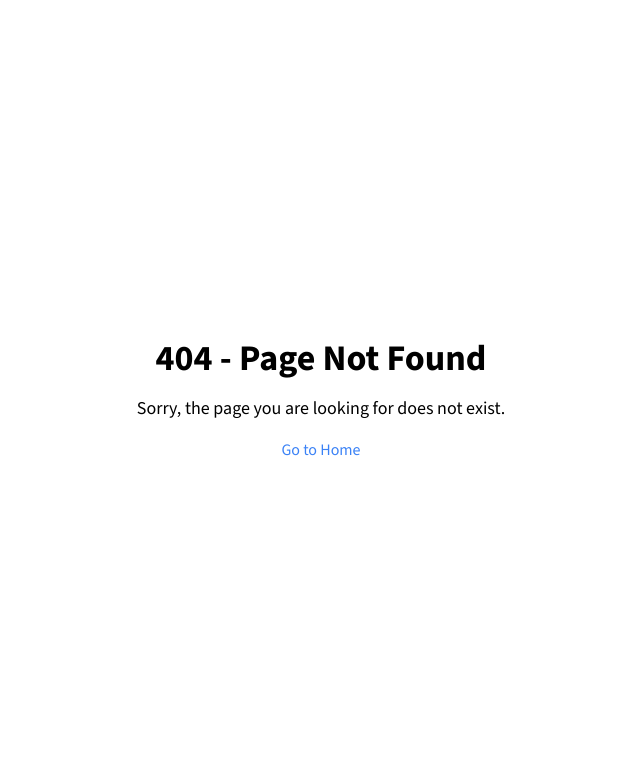
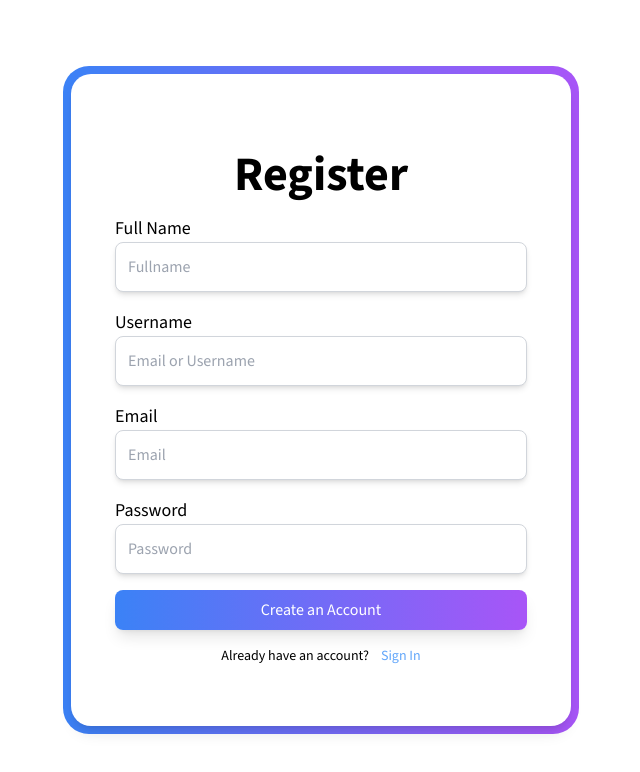
Before and after one commit to Unease08/BuGhar_Frontend, a React (Vite) app: page /register in a window 1280 px wide. Before the commit this address had no page. Shown: the top 772 px of the page, without its empty margins (319-959 px from the left). Built offline with nearby package versions, Linux system fonts and the light colour scheme.

Commit message:
feat : register UI completed

```diff
--- a/src/index.css
+++ b/src/index.css
@@ -17,6 +17,9 @@
 
 * {
   scroll-behavior: smooth;
+  padding: 0;
+  margin: 0;
+  box-sizing: border-box;
 }
 
 @layer base {
--- a/src/routes/UserRoute.jsx
+++ b/src/routes/UserRoute.jsx
@@ -7,6 +7,7 @@ import UserContainer from "../user/components/layout/UserContainer";
 import HomePage from "../user/pages/homepage/HomePage";
 import PrivateRoute from "../auth/PrivateRoute"; // Adjust the path as needed
 import NotFound from "../user/pages/NotFound";
+import Register from "../user/components/register/Register";
 
 const UserRoutes = () => {
   return (
@@ -25,6 +26,15 @@ const UserRoutes = () => {
         element={
           <UserContainer showNavAndFooter={false}>
             <Login />
+          </UserContainer>
+        }
+        exact
+      />
+      <Route
+        path="/register"
+        element={
+          <UserContainer showNavAndFooter={false}>
+            <Register />
           </UserContainer>
         }
         exact
--- a/src/user/components/login/Login.jsx
+++ b/src/user/components/login/Login.jsx
@@ -3,7 +3,7 @@ import React from "react";
 import { Formik, Form, Field, ErrorMessage } from "formik";
 import * as Yup from "yup";
 import api from "../../../library/Api";
-import { useNavigate } from "react-router-dom";
+import { Link, useNavigate } from "react-router-dom";
 import toast from "react-hot-toast";
 
 const validationSchema = Yup.object().shape({
@@ -15,7 +15,7 @@ const validationSchema = Yup.object().shape({
 
 const Login = () => {
   const navigate = useNavigate();
-  const handleSubmit = async (values, { setSubmitting, setErrors }) => {
+  const handleSubmit = async (values, { setSubmitting }) => {
     try {
       const response = await api.post(
         "/auth/login",
@@ -72,7 +72,7 @@ const Login = () => {
                         htmlFor="identifier"
                         className="mb-2 dark:text-gray-400 text-lg"
                       >
-                       Email or Username
+                        Email or Username
                       </label>
                       <Field
                         id="identifier"
@@ -140,7 +140,7 @@ const Login = () => {
                     href="#"
                   >
                     <span className=" ml-3 bg-left-bottom bg-gradient-to-r from-blue-400 to-blue-400 bg-[length:0%_2px] bg-no-repeat group-hover:bg-[length:100%_2px] transition-all duration-500 ease-out">
-                      Sign Up
+                      <Link to='/register'>Sign Up</Link>
                     </span>
                   </a>
                 </h3>
--- /dev/null
+++ b/src/user/components/register/Register.jsx
@@ -0,0 +1,154 @@
+// src/user/components/login/Login.js
+import React from "react";
+import { Formik, Form, Field, ErrorMessage } from "formik";
+import * as Yup from "yup";
+import api from "../../../library/Api";
+import { Link, useNavigate } from "react-router-dom";
+import toast from "react-hot-toast";
+
+const validationSchema = Yup.object().shape({
+  identifier: Yup.string().required("Email or Username is required"),
+  password: Yup.string()
+    .min(6, "Password must be at least 6 characters")
+    .required("Password is required"),
+});
+
+const Register = () => {
+  const handleSubmit = async (values, { setSubmitting }) => {
+    setSubmitting(false);
+  };
+
+  return (
+    <div className="flex font-poppins items-center justify-center">
+      <div className="h-screen w-screen flex justify-center items-center dark:bg-gray-900">
+        <div className="grid gap-8">
+          <div
+            id="back-div"
+            className="bg-gradient-to-r from-blue-500 to-purple-500 rounded-[26px] m-4"
+          >
+            <div
+              className="border-[20px] border-transparent rounded-[20px] dark:bg-gray-900 bg-white shadow-lg xl:p-6 2xl:p-10 lg:p-10 md:p-10 sm:p-2 m-2 w-[500px]" // Adjust the width here
+            >
+              <h1 className="pt-8 pb-4 font-bold dark:text-gray-400 text-5xl text-center cursor-default">
+                Register
+              </h1>
+              <Formik
+                initialValues={{ identifier: "", password: "" }}
+                validationSchema={validationSchema}
+                onSubmit={handleSubmit}
+              >
+                {({ isSubmitting }) => (
+                  <Form className="space-y-4">
+                    <div>
+                      <label
+                        htmlFor="identifier"
+                        className="mb-2 dark:text-gray-400 text-lg"
+                      >
+                        Full Name
+                      </label>
+                      <Field
+                        id="fullname"
+                        name="fullname"
+                        type="text"
+                        className="border p-3 dark:bg-indigo-700 dark:text-gray-300 dark:border-gray-700 shadow-md placeholder:text-base focus:scale-105 ease-in-out duration-300 border-gray-300 rounded-lg w-full"
+                        placeholder="Fullname"
+                      />
+                      <ErrorMessage
+                        name="fullname"
+                        component="div"
+                        className="text-red-500 text-sm mt-2"
+                      />
+                    </div>
+                    <div>
+                      <label
+                        htmlFor="username"
+                        className="mb-2 dark:text-gray-400 text-lg"
+                      >
+                        Username
+                      </label>
+                      <Field
+                        id="username"
+                        name="username"
+                        type="text"
+                        className="border p-3 dark:bg-indigo-700 dark:text-gray-300 dark:border-gray-700 shadow-md placeholder:text-base focus:scale-105 ease-in-out duration-300 border-gray-300 rounded-lg w-full"
+                        placeholder="Email or Username"
+                      />
+                      <ErrorMessage
+                        name="username"
+                        component="div"
+                        className="text-red-500 text-sm mt-2"
+                      />
+                    </div>
+                    <div>
+                      <label
+                        htmlFor="email"
+                        className="mb-2 dark:text-gray-400 text-lg"
+                      >
+                        Email
+                      </label>
+                      <Field
+                        id="email"
+                        name="email"
+                        type="Email"
+                        className="border p-3 dark:bg-indigo-700 dark:text-gray-300 dark:border-gray-700 shadow-md placeholder:text-base focus:scale-105 ease-in-out duration-300 border-gray-300 rounded-lg w-full"
+                        placeholder="Email"
+                      />
+                      <ErrorMessage
+                        name="email"
+                        component="div"
+                        className="text-red-500 text-sm mt-2"
+                      />
+                    </div>
+                    <div>
+                      <label
+                        htmlFor="password"
+                        className="mb-2 dark:text-gray-400 text-lg"
+                      >
+                        Password
+                      </label>
+                      <Field
+                        id="password"
+                        name="password"
+                        type="password"
+                        className="border p-3 shadow-md dark:bg-indigo-700 dark:text-gray-300 dark:border-gray-700 placeholder:text-base focus:scale-105 ease-in-out duration-300 border-gray-300 rounded-lg w-full"
+                        placeholder="Password"
+                      />
+                      <ErrorMessage
+                        name="password"
+                        component="div"
+                        className="text-red-500 text-sm mt-2"
+                      />
+                    </div>
+
+                    <button
+                      className="bg-gradient-to-r dark:text-gray-300 from-blue-500 to-purple-500 shadow-lg mt-6 p-2 text-white rounded-lg w-full hover:scale-105 hover:from-purple-500 hover:to-blue-500 transition duration-300 ease-in-out"
+                      type="submit"
+                      disabled={isSubmitting}
+                    >
+                      {isSubmitting ? "Creating..." : "Create an Account"}
+                    </button>
+                  </Form>
+                )}
+              </Formik>
+              <div className="flex flex-col mt-4 mb-4 items-center justify-center text-sm">
+                <h3 className="dark:text-gray-300">
+                  Already have an account?
+                  <a
+                    className="group text-blue-400 transition-all duration-100 ease-in-out"
+                    href="#"
+                  >
+                    <span className=" ml-3 bg-left-bottom bg-gradient-to-r from-blue-400 to-blue-400 bg-[length:0%_2px] bg-no-repeat group-hover:bg-[length:100%_2px] transition-all duration-500 ease-out">
+                      <Link to="/login">Sign In</Link>
+                    </span>
+                  </a>
+                </h3>
+              </div>
+            </div>
+          </div>
+        </div>
+      </div>
+    </div>
+  );
+};
+
+export default Register;
```
